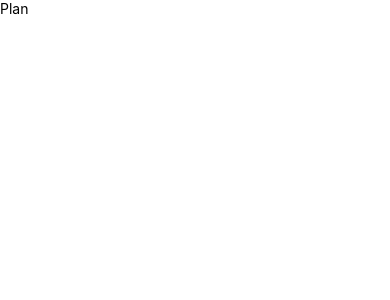
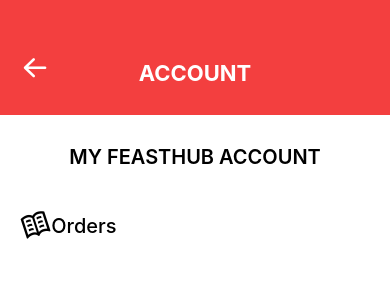
Before and after one commit to ITACHI1117/Feast-Hub, a React Native app: screen /Account in a window 390 px wide. Before the commit this address had no page. Shown: the top 300 px of the page. Built offline with nearby package versions, Linux system fonts and the light colour scheme.

Commit message:
added the acoount page

```diff
--- a/Navigator.jsx
+++ b/Navigator.jsx
@@ -18,6 +18,7 @@ import PersonalInfo from "./screens/Home/PersonalInfo";
 import AddressScreen from "./screens/Home/AddressScreen";
 import SelectDelivery from "./screens/Home/SelectDelivery";
 import Orders from "./screens/Home/Orders";
+import Account from "./screens/Home/Account";
 
 // import CreateAccount from "./screens/Registration/CreateAccount";
 // import ResetPassword from "./screens/Registration/ResetPassword";
@@ -158,6 +159,11 @@ const Navigator = () => {
             component={Orders}
             options={{ title: null, headerShown: false }}
           />
+          <Stack.Screen
+            name="Account"
+            component={Account}
+            options={{ title: null, headerShown: false }}
+          />
           {/* <Stack.Screen
             name="EditProfile"
             component={EditProfile}
--- /dev/null
+++ b/screens/Home/Account.jsx
@@ -0,0 +1,71 @@
+import {
+  SafeAreaView,
+  ScrollView,
+  StyleSheet,
+  Text,
+  TouchableOpacity,
+  View,
+} from "react-native";
+import React from "react";
+import { AntDesign } from "@expo/vector-icons";
+import { Entypo } from "@expo/vector-icons";
+import { useNavigation } from "@react-navigation/native";
+
+const Account = () => {
+  const navigation = useNavigation();
+  return (
+    <View>
+      <View
+        style={{
+          height: "100%",
+          alignItems: "center",
+          justifyContent: "center",
+          marginTop: 0,
+          display: "flex",
+          flexDirection: "row",
+          backgroundColor: "#F33F3F",
+          height: 115,
+          paddingTop: 30,
+        }}
+      >
+        <TouchableOpacity
+          onPress={() => navigation.goBack()}
+          style={{ position: "absolute", left: 20, bottom: 30 }}
+        >
+          <AntDesign name="arrowleft" size={30} color="white" />
+        </TouchableOpacity>
+        <Text style={{ fontSize: 22, fontWeight: 700, color: "white" }}>
+          ACCOUNT
+        </Text>
+      </View>
+      <SafeAreaView>
+        <ScrollView style={{ height: "80%", width: "100%" }}>
+          <View style={{ marginTop: 30, width: "100%", alignItems: "center" }}>
+            <Text style={{ fontWeight: 600, fontSize: 20 }}>
+              MY FEASTHUB ACCOUNT
+            </Text>
+          </View>
+          <TouchableOpacity onPress={() => navigation.navigate("Orders")}>
+            <View
+              style={{
+                paddingLeft: 20,
+                marginTop: 40,
+                width: "30%",
+                alignItems: "center",
+                justifyContent: "space-around",
+                flexDirection: "row",
+              }}
+            >
+              <Entypo name="open-book" size={30} color="black" />
+              <Text style={{ fontWeight: 500, fontSize: 20 }}>Orders</Text>
+            </View>
+          </TouchableOpacity>
+        </ScrollView>
+      </SafeAreaView>
+    </View>
+  );
+};
+
+export default Account;
+
+const styles = StyleSheet.create({});
--- a/screens/Home/AddressScreen.jsx
+++ b/screens/Home/AddressScreen.jsx
@@ -38,6 +38,7 @@ const AddressScreen = ({ route }) => {
   const handleAddressChange = (text) => {
     setAddress(text);
   };
+  //   console.log(data.restaurant);
   return (
     <View>
       <TouchableWithoutFeedback onPress={Keyboard.dismiss}>
@@ -60,6 +61,7 @@ const AddressScreen = ({ route }) => {
             }}
           >
             <TouchableOpacity
+              onPress={() => navigation.goBack()}
               style={{ position: "absolute", left: 20, bottom: 30 }}
             >
               <AntDesign name="arrowleft" size={30} color="black" />
--- a/screens/Home/BottomNav.jsx
+++ b/screens/Home/BottomNav.jsx
@@ -60,12 +60,12 @@ const BottomNav = () => {
         <Entypo name="menu" size={24} color="black" />
       </TouchableOpacity>
 
-      <TouchableOpacity onPress={() => navigation.navigate("Settings")}>
+      <TouchableOpacity onPress={() => navigation.navigate("Account")}>
         <FontAwesome5 name="user-alt" size={24} color="black" />
       </TouchableOpacity>
-      <TouchableOpacity onPress={() => navigation.navigate("Settings")}>
+      {/* <TouchableOpacity onPress={() => navigation.navigate("Settings")}>
         <AntDesign name="questioncircle" size={24} color="black" />
-      </TouchableOpacity>
+      </TouchableOpacity> */}
     </View>
   );
 };
--- a/screens/Home/CafeteriaMenu.jsx
+++ b/screens/Home/CafeteriaMenu.jsx
@@ -57,6 +57,7 @@ const CafeteriaMenu = () => {
     <TouchableOpacity
       onPress={() =>
         navigation.navigate("OrderScreen", {
+          restaurant: "Cafeteria",
           itemId: item.id,
           itemImage: item.image,
           itemName: item.name,
--- a/screens/Home/EleganceMenu.jsx
+++ b/screens/Home/EleganceMenu.jsx
@@ -57,6 +57,7 @@ const EleganceMenu = () => {
     <TouchableOpacity
       onPress={() =>
         navigation.navigate("OrderScreen", {
+          restaurant: "Elegance",
           itemId: item.id,
           itemImage: item.image,
           itemName: item.name,
--- a/screens/Home/OrderScreen.jsx
+++ b/screens/Home/OrderScreen.jsx
@@ -50,13 +50,13 @@ const OrderScreen = ({ route }) => {
 
   const [ismodalVisible, setIsModalVisible] = useState(false);
   const [paymentLink, setPaymentLink] = useState(null);
-  const { itemId, itemImage, itemName, itemPrice } = route.params;
+  const { restaurant, itemId, itemImage, itemName, itemPrice } = route.params;
   const [quantity1, setQuantity1] = useState(1);
-  const [eggQuantity2, setEggQuantity2] = useState(1);
-  const [meatQuantity2, setMeatQuantity2] = useState(1);
-  const [fishQuantity2, setEFishQuantity2] = useState(1);
-  const [moiMoiQuantity2, setMoiMoiQuantity2] = useState(1);
-  const [plantainQuantity2, setplantainQuantity2] = useState(1);
+  const [eggQuantity2, setEggQuantity2] = useState(0);
+  const [meatQuantity2, setMeatQuantity2] = useState(0);
+  const [fishQuantity2, setEFishQuantity2] = useState(0);
+  const [moiMoiQuantity2, setMoiMoiQuantity2] = useState(0);
+  const [plantainQuantity2, setplantainQuantity2] = useState(0);
   const [price, setPrice] = useState(itemPrice);
   const [defaultPrice, setDefaultPrice] = useState(2000);
   const [selectedItems, setSelectedItems] = useState([]);
@@ -64,7 +64,7 @@ const OrderScreen = ({ route }) => {
   const [currentUser, setCurrentUser] = useState();
 
   const { userIdentify, user } = useContext(DataContext);
-  console.log(user.uid);
+  // console.log(user.uid);
   let eggPrice = 200;
 
   const Data = [
@@ -100,7 +100,7 @@ const OrderScreen = ({ route }) => {
     },
   ];
 
-  console.log(userIdentify);
+  // console.log(userIdentify);
 
   useEffect(() => {
     const dbRef = ref(database);
@@ -119,70 +119,19 @@ const OrderScreen = ({ route }) => {
       });
   }, [database]);
 
-  //   Handel web view
-  const openModal = () => {
-    setIsModalVisible(true);
-  };
-
-  const closeModal = () => {
-    setIsModalVisible(false);
-  };
-
-  // Generating random text reference
-  const generateTransactionReference = (length) => {
-    let result = "";
-    const characters =
-      "ABCDEFGHIJKLMNOPQRSTUVWXYZabcdefghijklmnopqrstuvwxyz0123456789";
-    const charactersLength = characters.length;
-    for (let i = 0; i < length; i++) {
-      result += characters.charAt(Math.floor(Math.random() * charactersLength));
-    }
-    return result;
-  };
-
-  const handlePaymentInitiation = async () => {
-    try {
-      // initialize payment
-      const Link = await FlutterwaveInit({
-        tx_ref: generateTransactionReference(20),
-        authorization: "FLWPUBK_TEST-0f6335aff300d743e2c864258d738c41-X",
-        customer: {
-          email: currentUser[0],
-          phonenumber: currentUser[6],
-          name: `${currentUser[2]} ${currentUser[4]}`,
-        },
-        amount: price,
-        currency: "NGN",
-        payment_options: "card",
-        redirect_url: "https://example.com/",
-      });
-
-      // Set the payment link in state
-      setPaymentLink(Link);
-      console.log(Link);
-    } catch (error) {
-      console.error("Error initializing payment:", error);
-    }
-    openModal();
-  };
-
   //   handling state change for price
   const handlePlus = (price, setQuantity) => {
     setQuantity((quantity) => quantity + 1);
     setPrice((itemPrice) => itemPrice + price);
   };
   const handleMinus = (price, setQuantity) => {
-    setQuantity((prevQuantity) => {
-      if (prevQuantity > 1) {
-        return prevQuantity - 1;
-      }
-      return prevQuantity;
-    });
-    setPrice((prevTotalPrice) => prevTotalPrice - price);
+    setQuantity((quantity) => quantity - 1);
+    setPrice((itemPrice) => itemPrice - price);
   };
 
   //   Cart Details
   const OrderDetails = {
+    restaurant: restaurant,
     user: currentUser,
     name: itemName,
     quantity: quantity1,
@@ -241,11 +190,20 @@ const OrderScreen = ({ route }) => {
                 borderRadius: 10,
               }}
             >
+              {quantity1 == 1 ? (
+                <TouchableOpacity
+                  disabled
+                  onPress={() => handleMinus(itemPrice, setQuantity1)}
+                >
+                  <AntDesign name="minuscircle" size={24} color="gray" />
+                </TouchableOpacity>
+              ) : (
                 <TouchableOpacity
                   onPress={() => handleMinus(itemPrice, setQuantity1)}
                 >
                   <AntDesign name="minuscircle" size={24} color="#F33F3F" />
                 </TouchableOpacity>
+              )}
 
               <Text>{quantity1}</Text>
               <TouchableOpacity
@@ -302,8 +260,20 @@ const OrderScreen = ({ route }) => {
                             borderRadius: 10,
                           }}
                         >
+                          {quantity == 0 ? (
                             <TouchableOpacity
-                            onPress={() => handleMinus(eggPrice, setquantity)}
+                              disabled
+                              onPress={() => handleMinus(price, setquantity)}
+                            >
+                              <AntDesign
+                                name="minuscircle"
+                                size={24}
+                                color="gray"
+                              />
+                            </TouchableOpacity>
+                          ) : (
+                            <TouchableOpacity
+                              onPress={() => handleMinus(price, setquantity)}
                             >
                               <AntDesign
                                 name="minuscircle"
@@ -311,10 +281,11 @@ const OrderScreen = ({ route }) => {
                                 color="#F33F3F"
                               />
                             </TouchableOpacity>
+                          )}
 
                           <Text>{quantity}</Text>
                           <TouchableOpacity
-                            onPress={() => handlePlus(eggPrice, setquantity)}
+                            onPress={() => handlePlus(price, setquantity)}
                           >
                             <AntDesign
                               name="pluscircle"
@@ -354,11 +325,6 @@ const OrderScreen = ({ route }) => {
       >
         <Text style={{ color: "white", fontSize: 18 }}>Order (N{price})</Text>
       </TouchableOpacity>
-      <WebViewModal
-        url={paymentLink}
-        onClose={closeModal}
-        visible={ismodalVisible}
-      />
     </SafeAreaView>
   );
 };
--- a/screens/Home/SelectDelivery.jsx
+++ b/screens/Home/SelectDelivery.jsx
@@ -40,10 +40,14 @@ const SelectDelivery = ({ route }) => {
   const [transactionId, setTransactionId] = useState(null);
 
   const { data } = route.params;
+  //   console.log(data[0].restaurant);
 
   const UpdatesOders = () => {
     set(
-      reference(database, "Orders/" + data[0].user[1] + `/${transactionId}`),
+      reference(
+        database,
+        `Orders/${data[0].restaurant}/${data[0].user[1]}/${transactionId}`
+      ),
       {
         id: data[0].user[1],
         name: `${data[0].user[2]} ${data[0].user[4]}`,
@@ -147,6 +151,7 @@ const SelectDelivery = ({ route }) => {
             }}
           >
             <TouchableOpacity
+              onPress={() => navigation.goBack()}
               style={{ position: "absolute", left: 20, bottom: 30 }}
             >
               <AntDesign name="arrowleft" size={30} color="black" />
--- a/screens/Home/SweeTymeMenu.jsx
+++ b/screens/Home/SweeTymeMenu.jsx
@@ -57,6 +57,7 @@ const SweeTyme = () => {
     <TouchableOpacity
       onPress={() =>
         navigation.navigate("OrderScreen", {
+          restaurant: "SweeTyme",
           itemId: item.id,
           itemImage: item.image,
           itemName: item.name,
```
Lines whose indentation alone changed are shown as unchanged.
